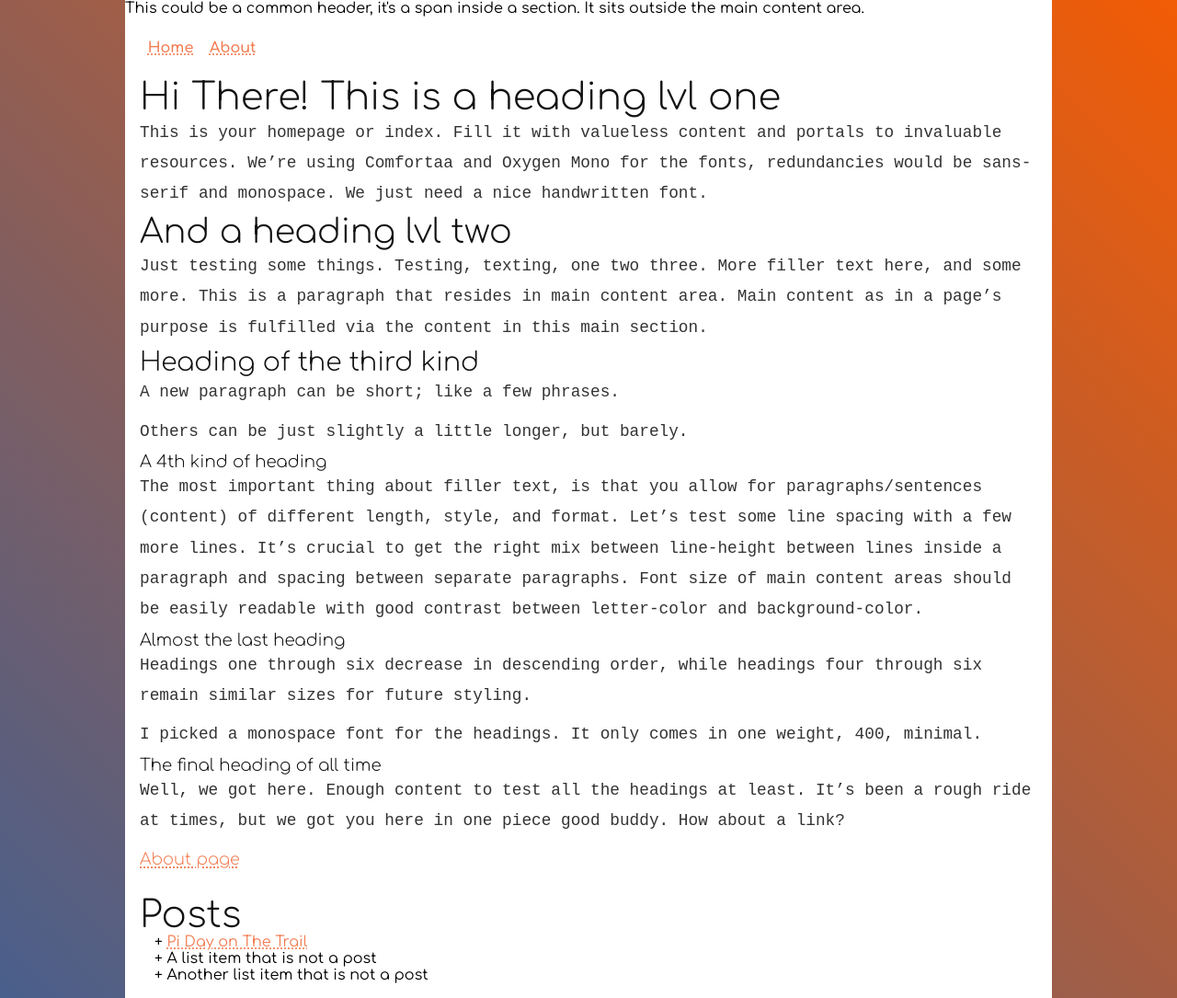
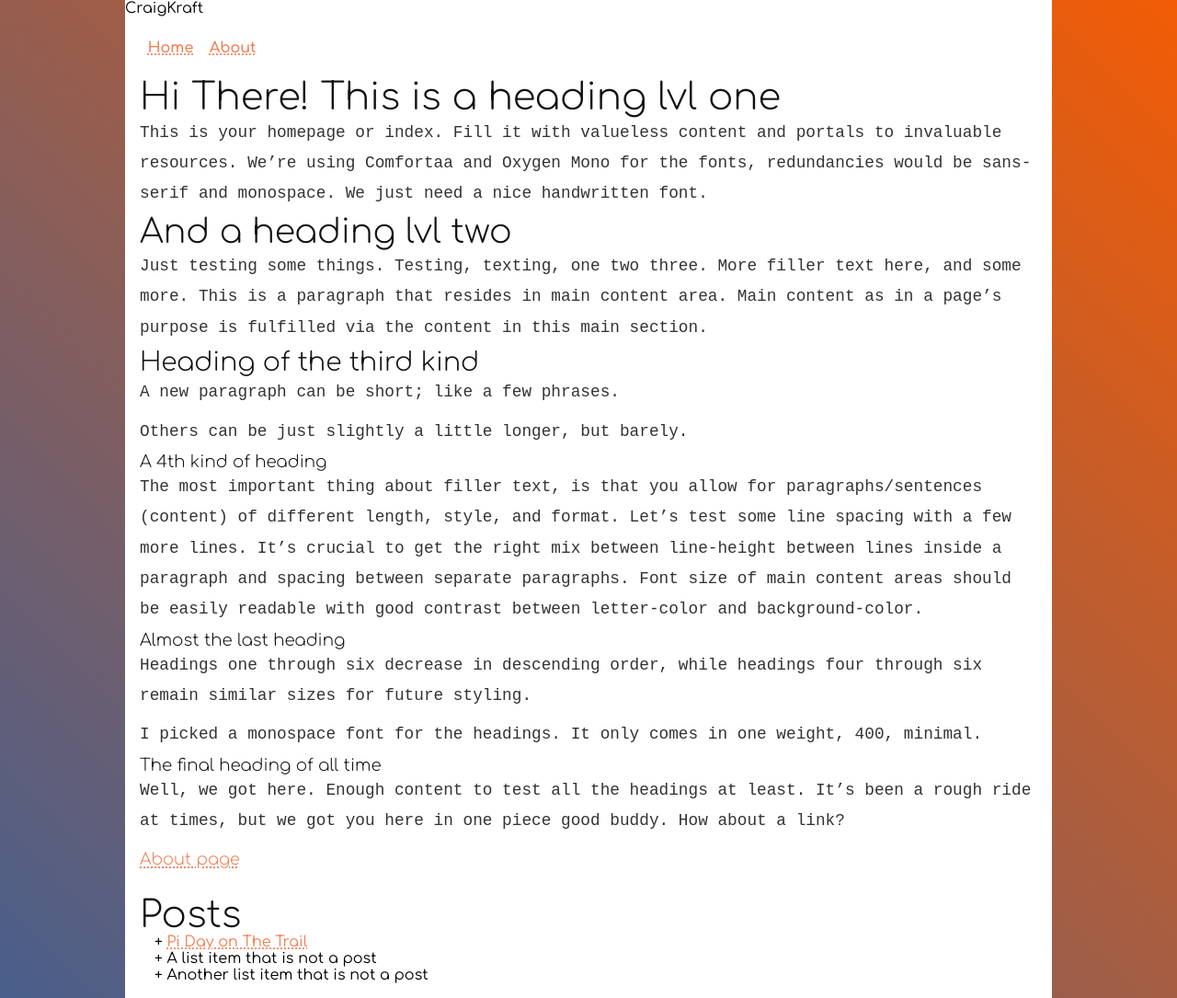
Before and after one commit to craigkraft/craigkraft.github.io, a Jekyll site: the page built from index.md, in a window 1280 px wide. Shown: the whole page at 92% size. Built offline with Jekyll 4.4.1, drawn with Linux system fonts in a browser that asks for light colours; some web fonts are replaced.

Commit message:
Update header.html

```diff
--- a/_includes/header.html
+++ b/_includes/header.html
@@ -1 +1 @@
-<section class="sctnspn"><span>This could be a common header, it's a span inside a section. It sits outside the main content area.</span></section>
+<section class="sctnspn"><span>CraigKraft</span></section>
```
